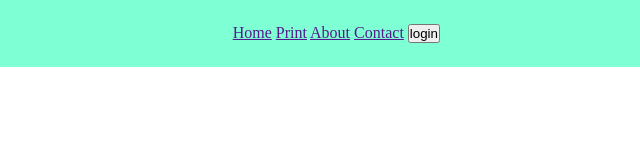
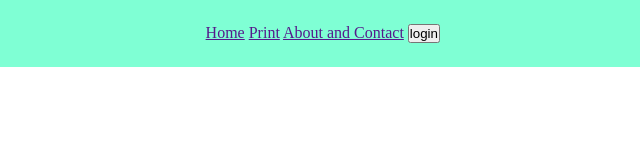
Before and after one commit to shannymarie/hello, a plain HTML site: page index.html in a window 1280 px wide. Shown: the full height of the page, 640-1280 px from the left. Drawn offline with Linux system fonts and the light colour scheme.

Commit message:
removed contact

```diff
--- a/index.html
+++ b/index.html
@@ -13,8 +13,7 @@
         <nav>
             <a href="">Home</a>
             <a href="">Print</a>
-            <a href="">About</a>
-            <a href="">Contact</a>
+            <a href="">About and Contact</a>
             <button>login</button>
         </nav>
     </header>
```
